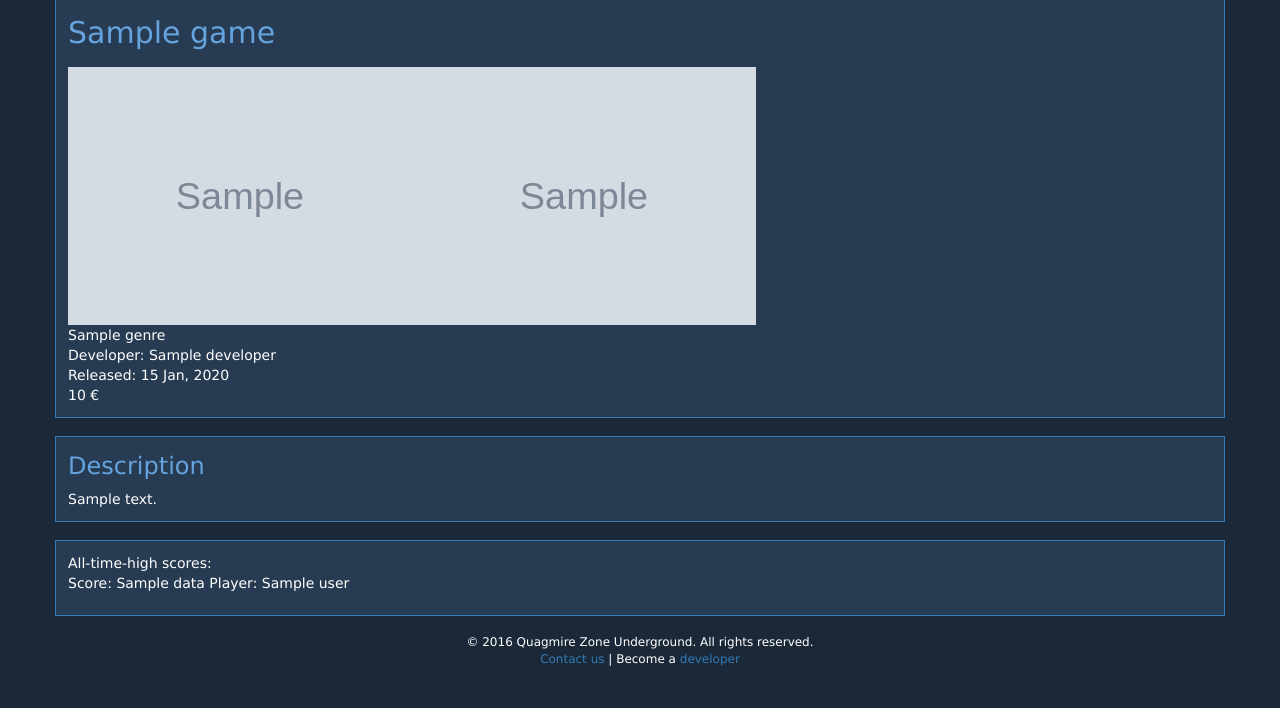
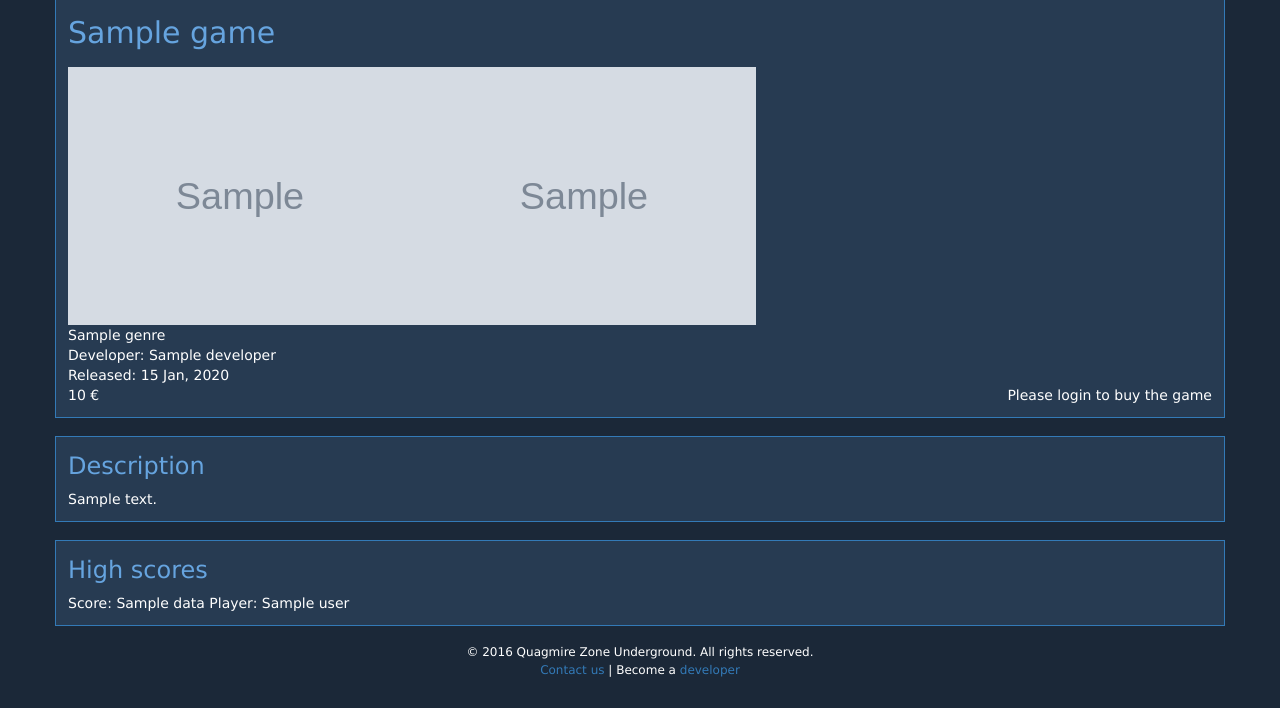
Before and after one commit to mmKALLL/wsd-gamestore, a Django app: template gamestore/gamestore/templates/game.html in a window 1280 px wide. Shown: the part 92-800 px from the top of the page. Run offline with Django 3.2, Linux system fonts and the light colour scheme; the template is opened without the code that fills it: most values are stand-ins (such as "Sample title", 1, 10 or a date in 2020); grey boxes marked "Sample" are stand-in pictures; some libraries are stand-ins or nearby versions.

Commit message:
Game page styled + fixed

```diff
--- a/gamestore/gamestore/templates/game.html
+++ b/gamestore/gamestore/templates/game.html
@@ -46,43 +46,45 @@
                 {% if purchased_now %}
                     <div class="generic success">You have successfully purchased {{ game.name }}! You can now play the game!</div>
                 {% endif %}
-                <div class="generic">
+                <div class="gameinfo">
                     <div class="name">{{ game.name }}</div><img class="resize" src="{{ game.image }}"><img class="resize" src="{{ game.image2 }}"><br>{{ game.genre }}<br>Developer: {{ game.developer }}<br>Released: {{ game.createDate|date:'j M, Y' }}<br>{{ game.price }} €
+                    <div class="gameinfo-right">
+                        {% if user.is_authenticated %}
+                            {% if owned %}
+                                <a href="/game/{{ game.URL }}/play" class="btn btn-success" role="button">Play!</a>
+                            {% else %}
+                                <form action="http://payments.webcourse.niksula.hut.fi/pay/" method="POST">
+                                    <input type="hidden" name="pid" value="{{ purchase_info.payment_id }}" />
+                                    <input type="hidden" name="sid" value="{{ purchase_info.seller_id }}" />
+                                    <input type="hidden" name="success_url" value="{{ purchase_info.success_url }}" />
+                                    <input type="hidden" name="cancel_url" value="{{ purchase_info.cancel_url }}" />
+                                    <input type="hidden" name="error_url" value="{{ purchase_info.error_url }}" />
+                                    <input type="hidden" name="checksum" value="{{ purchase_info.checksum }}" />
+                                    <input type="hidden" name="amount" value="{{ purchase_info.amount }}" />
+                                    <input type="submit" class="btn btn-primary" value="Purchase" />
+                                </form>
+                            {% endif %}
+                        {% else %}
+                            Please login to buy the game
+                        {% endif %}
+                    </div>
                 </div>
                 <div class="generic">
                     <div class="description">Description</div>{{ game.description }}
                 </div>
                 <div class="generic">
-                    {% if user.is_authenticated %}
-                        {% if owned %}
-                            <a href="/game/{{ game.URL }}/play" class="btn btn-primary" role="button">Play the game!</a>
-                            Your best score:
-                        	{% for highscore in highscores %}
-                            	{% if highscore.user == user %}
-                                	<p> Score: {{ highscore.data }} Player: {{ user }} </p>
-                            	{% endif %}
-                        	{% endfor %}
-                        {% else %}
-                            <form action="http://payments.webcourse.niksula.hut.fi/pay/" method="POST">
-                                <input type="hidden" name="pid" value="{{ purchase_info.payment_id }}" />
-                                <input type="hidden" name="sid" value="{{ purchase_info.seller_id }}" />
-                                <input type="hidden" name="success_url"
-                                    value="{{ purchase_info.success_url }}" />
-                                <input type="hidden" name="cancel_url"
-                                    value="{{ purchase_info.cancel_url }}" />
-                                <input type="hidden" name="error_url"
-                                    value="{{ purchase_info.error_url }}" />
-                                <input type="hidden" name="checksum"
-                                    value="{{ purchase_info.checksum }}" />
-                                <input type="hidden" name="amount" value="{{ purchase_info.amount }}" />
-                                <input type="submit" value="Purchase" class="btn" />
-                            </form>
-                        {% endif %}
+                    <div class="description">High scores</div>
+                    {% for highscore in highscores %}
+                        Score: {{ highscore.data }} Player: {{ highscore.user }}<br>
+                    {% endfor %}
+                    {% if owned %}
+                        <br>Your best score:<br>
+                        {% for highscore in highscores %}
+                            {% if highscore.user == user %}
+                                Score: {{ highscore.data }} Player: {{ user }}
+                            {% endif %}
+                        {% endfor %}
                     {% endif %}
-                    All-time-high scores:
-                    {% for highscore in highscores %}
-                        <p> Score: {{ highscore.data }} Player: {{ highscore.user }} </p>
-                    {% endfor %}
                 </div>
             </div>
         </div>
```
Also changed, not shown: gamestore/db.sqlite3.
